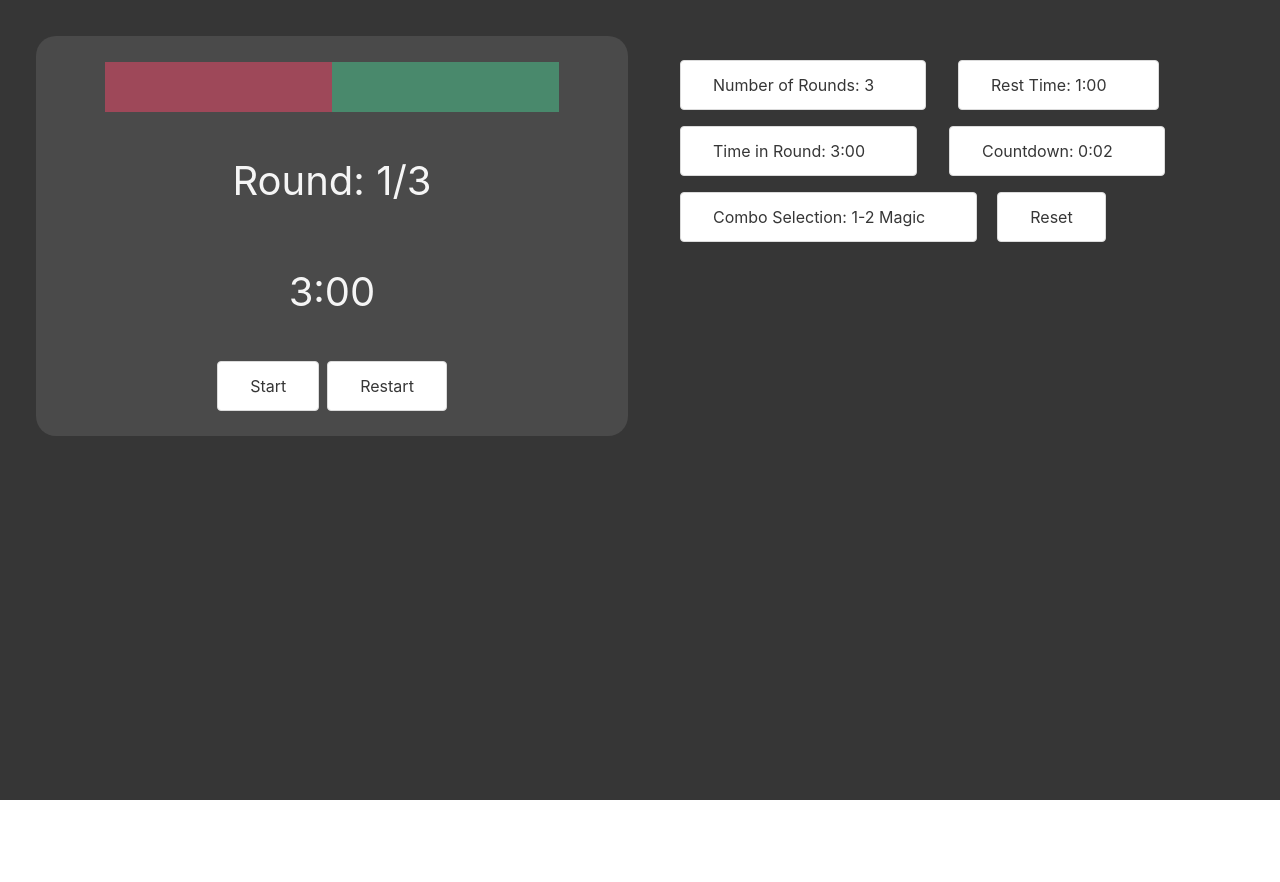
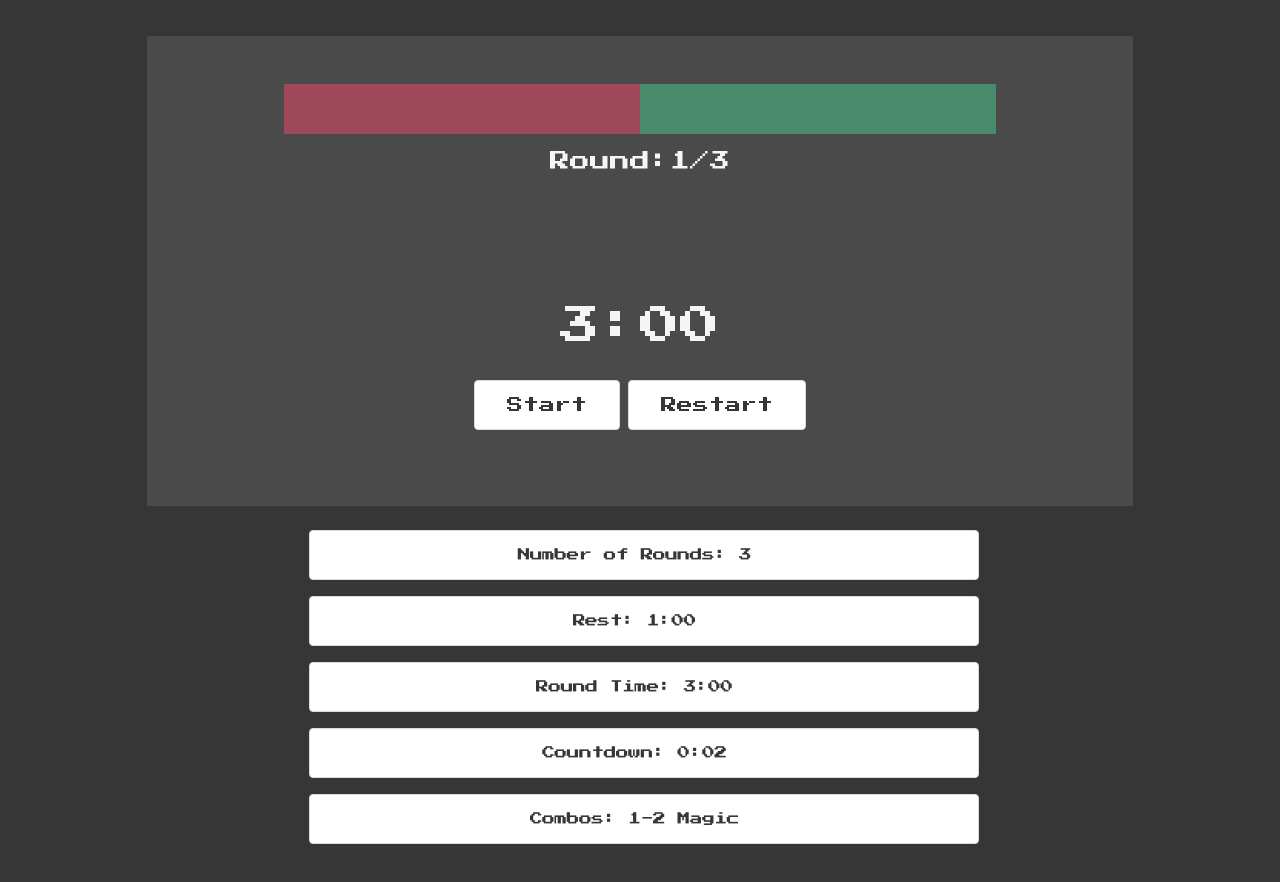
Before and after one commit to ajkizer12112/combo-coach, a React (Create React App) app: page / in a window 1280 px wide. Shown: the top 882 px of the page. Before the commit the page ends 800 px from the top, so only its background shows below. Built offline with nearby package versions, Linux system fonts and the light colour scheme.

Commit message:
added styling and adjusted layout

```diff
--- a/src/App.css
+++ b/src/App.css
@@ -1,17 +1,35 @@
 @import "https://cdn.jsdelivr.net/npm/bulma@0.9.3/css/bulma.min.css";
+@import url('https://fonts.googleapis.com/css2?family=Press+Start+2P&display=swap');
 
+.has-font-8bit {
+    font-family: 'Press Start 2P', cursive;
+}
+.small-text {
+    font-size: .8rem;
+    letter-spacing: -.5px;
+}
+.timer-container {
+    min-height: 100vh;
+}
 
-.timer-container {
-    height: 100vh;
+.dropdown, .dropdown-trigger {
+    width: 100%;
+    margin: auto;
+}
+
+.dropdown-menu {
+    width: 75%;
+}
+.dropdown-trigger button {
+    width: 100%;
 }
 
 .section {
     max-width: 1440px;
+}
 
-}
-.is-circle {
-    border-radius: 20px;
-    height: 400px;
+.button-container button {
+    margin-bottom: 1rem;
 }
 
 .light {
--- a/src/components/Dropdown.jsx
+++ b/src/components/Dropdown.jsx
@@ -6,9 +6,6 @@ const Dropdown = ({ menuAttr }) => {
     const { workout, workoutActions: { timer, workoutFns } } = useContext(WorkoutContext);
     const { dropdown, dropdownActions } = useContext(DropdownContext);
     const { title, items, dropdownOption } = menuAttr;
-
-
-    const nonTimeSelections = ["totalRounds", "combos"]
 
     const genText = (dropdownOption, item) => {
         let rtnVal;
@@ -34,19 +31,19 @@ const Dropdown = ({ menuAttr }) => {
     }
 
     return (
-        <div className={`dropdown mb-4 mx-3 ${dropdown[dropdownOption] ? "is-active" : ""}`}>
+        <div className={`dropdown mb-4 px-6 ${dropdown[dropdownOption] ? "is-active" : ""}`}>
             <div className="dropdown-trigger" onClick={handleClick}>
-                <button className="button" aria-haspopup="true" aria-controls="dropdown-menu">
-                    <span>{title}: {dropdownOption === "totalRounds" ? workout[dropdownOption] : dropdownOption === "combos" ? workout.combos.name : timer.convertToTime(workout[dropdownOption])}</span>
+                <button className="button" aria-haspopup="true" aria-controls="dropdown-menu ">
+                    <span className=" has-font-8bit small-text">{title}: {dropdownOption === "totalRounds" ? workout[dropdownOption] : dropdownOption === "combos" ? workout.combos.name : timer.convertToTime(workout[dropdownOption])}</span>
                     <span className="icon is-small">
                         <i className="fas fa-angle-down" aria-hidden="true"></i>
                     </span>
                 </button>
             </div>
-            <div className="dropdown-menu" id="dropdown-menu" role="menu">
+            <div className="dropdown-menu px-6" id="dropdown-menu" role="menu">
                 <div className="dropdown-content">
 
-                    {items.map(item => <a onClick={() => workoutFns.changeOptions(dropdownOption, item)} key={`${item}-dropdown-${title}-${Math.random() * 1000}`} href="#" className="dropdown-item">
+                    {items.map(item => <a onClick={() => workoutFns.changeOptions(dropdownOption, item)} key={`${item}-dropdown-${title}-${Math.random() * 9999999999}`} href="#" className="dropdown-item  has-font-8bit ">
                         {genText(dropdownOption, item)}
                     </a>)}
 
--- a/src/components/sections/Options.jsx
+++ b/src/components/sections/Options.jsx
@@ -6,9 +6,9 @@ import Dropdown from '../Dropdown'
 const Options = ({ dropdowns }) => {
     const { workout, workoutActions: { workoutFns } } = useContext(WorkoutContext)
     return (
-        <div className="column is-6 pl-6 is-12-mobile">
+        <div className="column is-12 is-8-desktop mx-auto ">
             {dropdowns.map((item) => <Dropdown key={item.title} menuAttr={item} />)}
-            <button disabled={workout.inProgress} className="button" onClick={workoutFns.resetOptions}>Reset</button>
+
         </div>
     )
 }
--- a/src/hooks/useWorkout.js
+++ b/src/hooks/useWorkout.js
@@ -64,7 +64,7 @@ const useWorkout = () => {
                 setWorkout({ ...workout, timerActive: true })
             },
             decrementTimer: function () {
-                if (workout.currentTime % 6 === 0 && workout.currentTime !== 0 && workout.currentTime !== workout.roundTime && workout.currentPhase === "WORK") {
+                if (workout.currentTime % 6 === 0 && workout.currentTime !== 0 && workout.currentPhase === "WORK") {
                     const { newCombo } = workoutActions.workoutFns.genCombo();
                     return setWorkout({ ...workout, currentTime: workout.currentTime - 1, comboClass: "fade-in", combo: newCombo, showCombo: true, comboStartTime: workout.currentTime - 1 })
                 }
--- a/src/pages/Home.jsx
+++ b/src/pages/Home.jsx
@@ -45,12 +45,12 @@ const Home = () => {
             dropdownOption: "totalRounds"
         },
         {
-            title: "Rest Time",
+            title: "Rest",
             items: restTimes,
             dropdownOption: "restTime"
         },
         {
-            title: "Time in Round",
+            title: "Round Time",
             items: roundTimes,
             dropdownOption: "roundTime"
         },
@@ -60,7 +60,7 @@ const Home = () => {
             dropdownOption: "countDown"
         },
         {
-            title: "Combo Selection",
+            title: "Combos",
             items: combos,
             dropdownOption: "combos"
         }
@@ -69,27 +69,29 @@ const Home = () => {
     return (
         <main className="has-background-dark">
             <section className="timer-container mx-auto section columns is-multiline" onClick={() => dropdownActions.closeDropdowns()}>
-                <div className="column has-background-grey-dark is-align-items-center is-centered has-text-centered has-text-light columns is-multiline is-mobile is-6 is-circle">
+                <div className="column has-background-grey-dark is-align-items-center is-centered has-text-centered has-text-light columns is-multiline is-mobile is-10 mx-auto p-6">
                     <div className={`has-background-danger light ${workout.inProgress && workout.currentPhase === "REST" ? "light-active" : ""}`}></div>
                     <div className={`has-background-success light  ${workout.inProgress && workout.currentPhase === "WORK" ? "light-active" : ""}`}></div>
                     <div className="column is-12">
-                        <p className="is-size-2">Round: {workout.currentRound}/{workout.totalRounds === Infinity ? "unlimited" : workout.totalRounds}</p>
-                        <p className={`is-size-4 ${workout.comboClass}`}>
-                            {workout.currentPhase === "WORK" && workout.showCombo && workout.combo.sequence.join(" - ")}
+                        <p className="is-size-5 has-font-8bit mb-6">Round:{workout.currentRound}/{workout.totalRounds === Infinity ? "unlimited" : workout.totalRounds}</p>
+                        <p className={`has-font-8bit is-size-3 is-size-5-mobile ${workout.comboClass}`}>
+                            <span className={!workout.showCombo || workout.currentPhase !== "WORK" ? "is-invisible" : ""}>{workout.combo.sequence.join("-")}</span>
                         </p>
                     </div>
-                    <div className="column is-12">
+                    <div className="column is-12 has-font-8bit">
                         <p className="is-size-2">
                             {timer.convertToTime(workout.currentTime)}
                         </p>
                     </div>
-                    <div className="column columns is-centered is-12 is-multiline">
-                        {workout.inProgress && workout.timerActive ? <button className="button" onClick={timer.pauseTimer}>Pause</button> : workout.inProgress ? <button className="button" onClick={timer.startTimer}>Play</button> : <button className="button" onClick={workoutFns.startWorkout}>Start</button>}
+                    <div className="column button-container is-centered is-12 is-multiline">
+                        {workout.inProgress && workout.timerActive ? <button className="button has-font-8bit " onClick={timer.pauseTimer}>Pause</button> : workout.inProgress ? <button className="button  has-font-8bit " onClick={timer.startTimer}>Play</button> : <button className="button  has-font-8bit " onClick={workoutFns.startWorkout}>Start</button>}
 
-                        <button onClick={workoutFns.stopWorkout} disabled={workout.inProgress && workout.timerActive} className="button">Restart</button>
+                        <button onClick={workoutFns.stopWorkout} disabled={workout.inProgress && workout.timerActive} className="button  has-font-8bit ">Restart</button>
 
                     </div>
+                    {/* <button disabled={workout.inProgress} className="button has-font-8bit" onClick={workoutFns.resetOptions}>Reset</button> */}
                 </div>
+
                 <Options dropdowns={dropdowns} />
 
             </section  >
```
Also changed, not shown: src/components/sections/RoundDisplay.jsx (added, +11 -0 lines).
